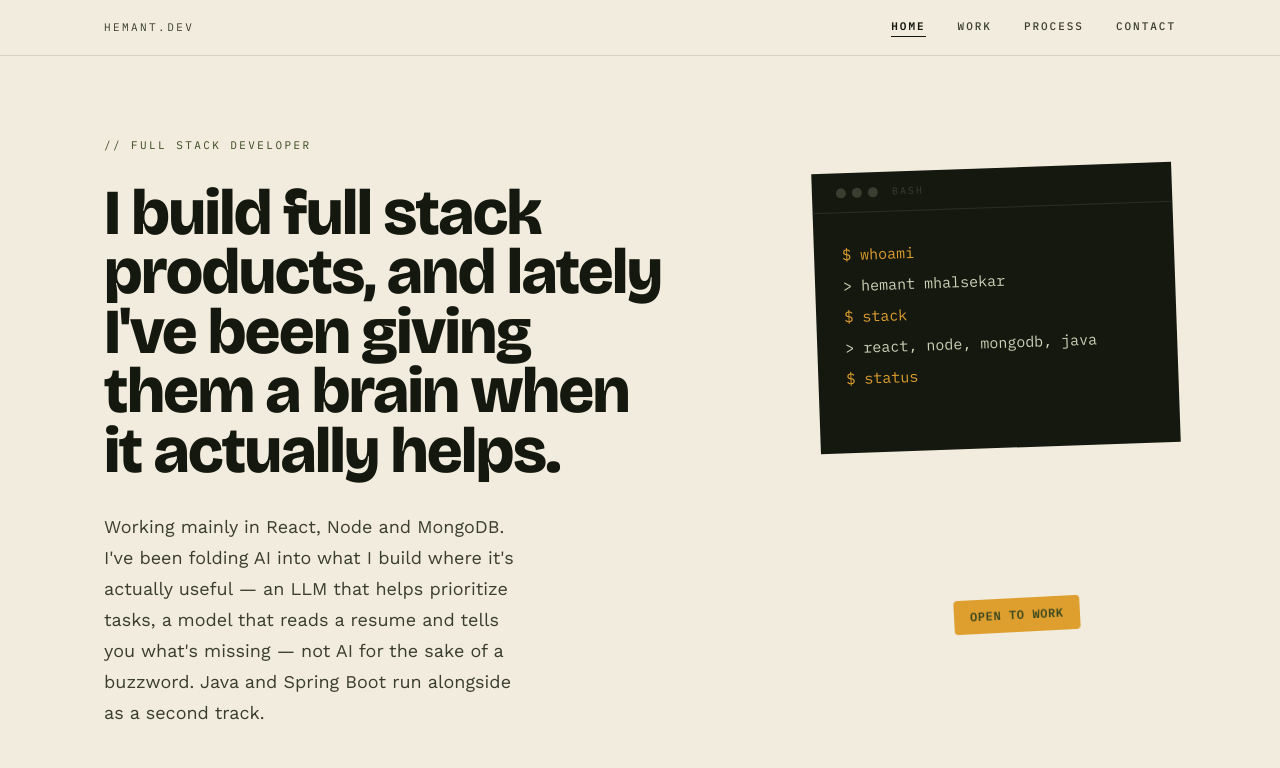
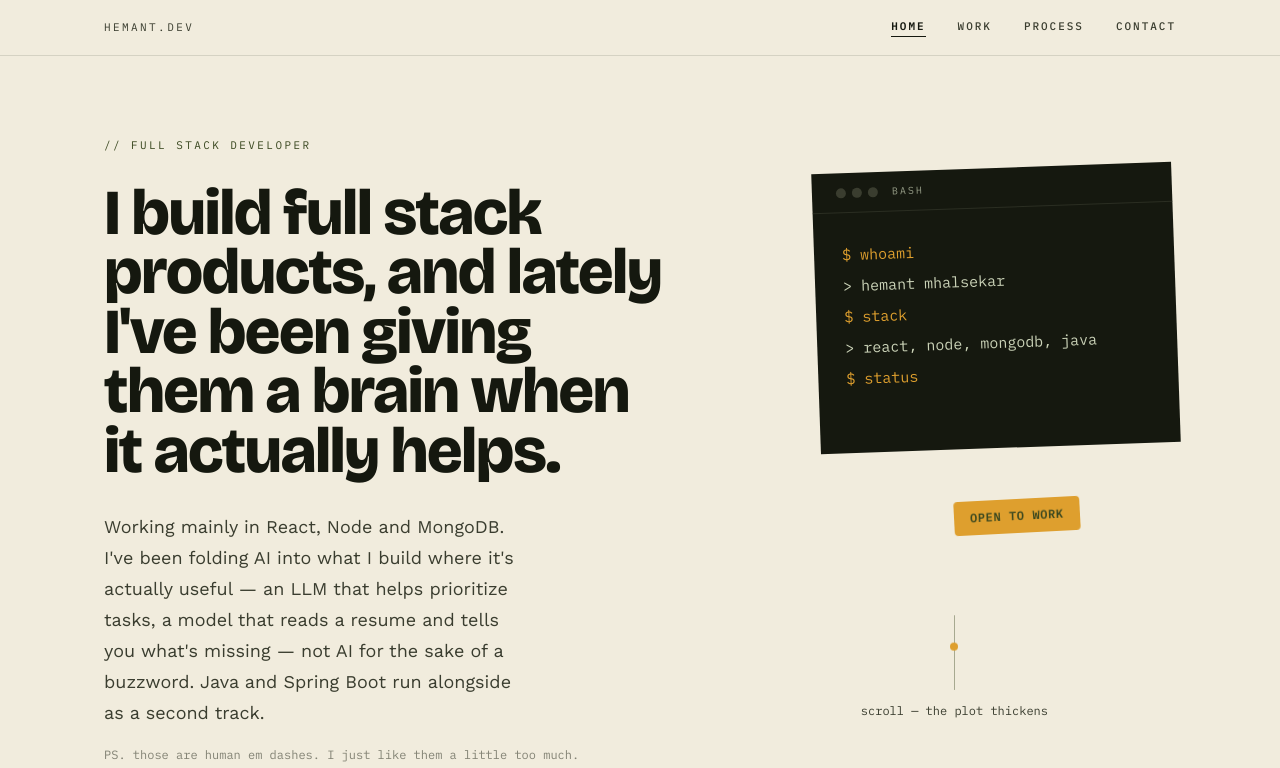
Before and after one commit to Hemant-Mhalsekar/Hemant-Portfolio, a React (Vite) app: page / in a window 1280 px wide. Shown: the top 768 px of the page. Built offline with nearby package versions, Linux system fonts and the light colour scheme.

Commit message:
working with hero section

```diff
--- a/src/sections/Hero.jsx
+++ b/src/sections/Hero.jsx
@@ -76,7 +76,7 @@ const TerminalWidget = () => {
         <span className="w-[10px] h-[10px] rounded-full bg-[#3A3D2F]" />
         <span className="w-[10px] h-[10px] rounded-full bg-[#3A3D2F]" />
         <span
-          className="ml-2 text-[10px] tracking-[0.2em] uppercase text-[#3A3D2F]"
+          className="ml-2 text-[10px] tracking-[0.2em] uppercase text-[#CBD3B8]/70"
         >
           bash
         </span>
@@ -224,11 +224,11 @@ const Hero = () => {
       className="relative min-h-screen bg-[#F1ECDD] overflow-hidden flex flex-col justify-center pt-14"
     >
       <style>{`
-        @keyframes scrollDot {
-          0% { transform: translate(-50%, -10px); opacity: 0; }
-          15% { opacity: 1; }
-          85% { opacity: 1; }
-          100% { transform: translate(-50%, 60px); opacity: 0; }
+        @keyframes scrollDotDrop {
+          0% { transform: translateY(-8px); opacity: 0; }
+          15% { transform: translateY(0); opacity: 1; }
+          80% { transform: translateY(60px); opacity: 1; }
+          100% { transform: translateY(75px); opacity: 0; }
         }
       `}</style>
 
@@ -290,15 +290,11 @@ const Hero = () => {
               I build full stack products, and lately I've been giving them a brain when it actually helps.
             </h1>
 
-            {/* Subhead — Work Sans, relaxed, constrained to ~38ch */}
+            {/* Subhead & Footnote */}
+            <div ref={subheadRef} className="mb-10" style={{ opacity: 0 }}>
               <p
-              ref={subheadRef}
-              className="text-[17px] sm:text-[18px] text-[#3A3D2F] leading-[1.72] mb-10"
-              style={{
-                fontFamily: "'Work Sans', sans-serif",
-                maxWidth: '38ch',
-                opacity: 0,
-              }}
+                className="text-[17px] sm:text-[18px] text-[#3A3D2F] leading-[1.72]"
+                style={{ fontFamily: "'Work Sans', sans-serif", maxWidth: '38ch' }}
               >
                 Working mainly in React, Node and MongoDB. I've been folding AI into
                 what I build where it's actually useful — an LLM that helps prioritize
@@ -306,6 +302,13 @@ const Hero = () => {
                 for the sake of a buzzword. Java and Spring Boot run alongside as a
                 second track.
               </p>
+              <p
+                className="text-[#3A3D2F] opacity-60 mt-4"
+                style={{ fontFamily: "'IBM Plex Mono', monospace", fontSize: '12px' }}
+              >
+                PS. those are human em dashes. I just like them a little too much.
+              </p>
+            </div>
 
             {/* CTA Buttons — flat, no rounded corners, no shadows, no gradients */}
             <div
@@ -343,7 +346,7 @@ const Hero = () => {
           </div>
 
           {/* ── Right: Terminal widget, Status Chip, & Scroll cue ─────────────────────────── */}
-          <div className="flex flex-col items-center lg:items-end gap-16 lg:gap-0 lg:justify-between mt-10 lg:mt-0 lg:pb-4 w-full lg:w-auto">
+          <div className="flex flex-col items-center lg:items-end gap-16 lg:gap-0 lg:justify-between mt-10 lg:mt-0 lg:pb-4 w-full lg:w-auto h-full lg:min-h-[600px]">
             {/* .terminal-positioned in index.css applies margins and rotation */}
             <div
               ref={terminalRef}
@@ -357,9 +360,7 @@ const Hero = () => {
             <div
               ref={statusChipRef}
               className="hidden lg:block lg:mr-16 xl:mr-24"
-              style={{
-                opacity: prefersReduced ? 1 : 0,
-              }}
+              style={{ opacity: prefersReduced ? 1 : 0 }}
             >
               <div
                 className={`bg-[#DE9F2E] text-[#39471F] uppercase tracking-wider font-semibold rounded-sm ${prefersReduced ? 'rotate-[3deg]' : 'idle-drift'}`}
@@ -373,27 +374,31 @@ const Hero = () => {
               </div>
             </div>
 
-            {/* Scroll Cue (Fades in slightly after terminal, but roughly centered relative to terminal) */}
+            {/* Scroll Cue (Fades in slightly after terminal, placed at bottom) */}
             <div
               ref={scrollCueRef}
-              className="flex flex-col items-center gap-3 lg:mr-32"
+              className="flex flex-col items-center mt-12 lg:mt-8 lg:mr-32"
               style={{ opacity: 0 }}
             >
-              <div className="relative w-px h-[55px] bg-[#39471F]/40">
+              <div className="relative flex justify-center w-[8px] h-[75px]">
+                {/* The track line */}
+                <div className="absolute top-0 w-[1.5px] h-full bg-[#39471F]/40 rounded-full" />
+
+                {/* The traveling dot */}
                 {!prefersReduced ? (
                   <div
-                    className="absolute top-0 left-1/2 -translate-x-1/2 w-[6px] h-[6px] rounded-full bg-[#DE9F2E]"
-                    style={{ animation: 'scrollDot 1.8s ease-in-out infinite' }}
+                    className="absolute top-0 w-[8px] h-[8px] bg-[#DE9F2E] rounded-full z-10"
+                    style={{ animation: 'scrollDotDrop 2s ease-in-out infinite' }}
                   />
                 ) : (
-                  <div className="absolute top-1/2 left-1/2 -translate-x-1/2 -translate-y-1/2 w-[6px] h-[6px] rounded-full bg-[#DE9F2E]" />
+                  <div className="absolute top-0 w-[8px] h-[8px] bg-[#DE9F2E] rounded-full z-10" />
                 )}
               </div>
               <span
-                className="text-[11px] text-[#3A3D2F] uppercase tracking-widest"
+                className="text-[12px] text-[#3A3D2F] mt-3"
                 style={{ fontFamily: "'IBM Plex Mono', monospace" }}
               >
-                scroll
+                scroll — the plot thickens
               </span>
             </div>
           </div>
```
Lines whose indentation alone changed are shown as unchanged.
